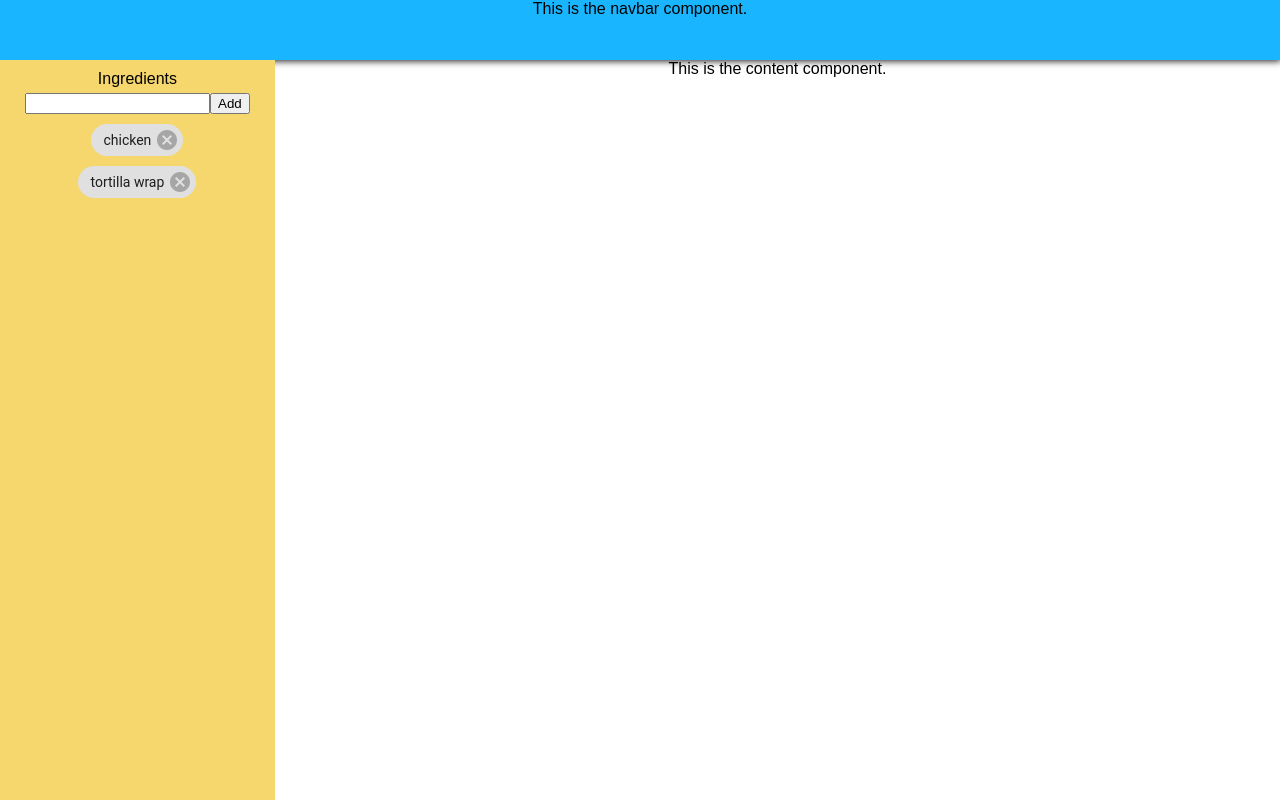
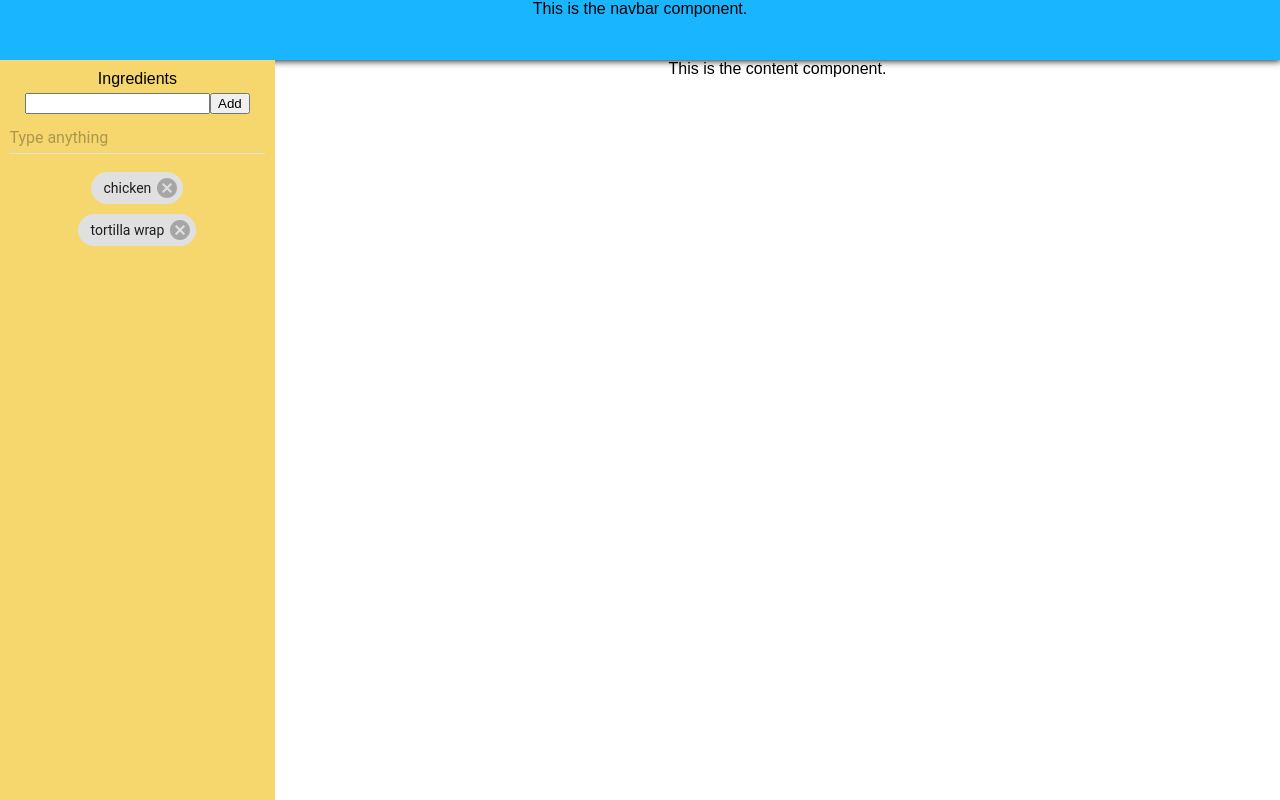
Before and after one commit to MickyDore/RecipeFinder, a React (Create React App) app: page / in a window 1280 px wide. Built offline with nearby package versions, Linux system fonts and the light colour scheme.

Commit message:
added autocomplete feature

```diff
--- a/src/App.js
+++ b/src/App.js
@@ -1,14 +1,20 @@
 import React, { Component } from 'react';
 import './App.css';
 import MuiThemeProvider from 'material-ui/styles/MuiThemeProvider';
+
+//had to import these theme
+import getMuiTheme from 'material-ui/styles/getMuiTheme';
 import Root from './Components/Containers/Root';
+const muiTheme = getMuiTheme({});
+
 
 class App extends Component {
   render() {
     return (
       <div className="App">
-        <MuiThemeProvider>
+        <MuiThemeProvider muiTheme={muiTheme}> {/*theme inserted here*/}
           <Root />
+
         </MuiThemeProvider>
       </div>
     );
--- a/src/Components/Sidebar.js
+++ b/src/Components/Sidebar.js
@@ -1,6 +1,7 @@
 import React, { Component } from 'react';
 import './Styles/Layout.css';
 import Chip from 'material-ui/Chip';
+import AutoComplete from 'material-ui/AutoComplete';
 
 class Sidebar extends Component {
 
@@ -9,7 +10,8 @@ class Sidebar extends Component {
 
     this.state = {
       ingredients: ["chicken", "tortilla wrap"], //array of ingredients
-      ingredientToAdd: "" //ingredient to be added to the list
+      ingredientToAdd: "", //ingredient to be added to the list
+      allIngredients: ["Chicken", "Egg", "Noodles", "Ginger"]
     }
   }
 
@@ -39,15 +41,41 @@ class Sidebar extends Component {
     })
   }
 
+  handleUpdateInput = (value) => {
+    this.setState({
+    dataSource: [
+      value,
+      value + value,
+      value + value + value,
+    ]
+  })}
+
   render() {
     return (
       <div className="sidebarContainer">
         <div className="sidebarTitle">Ingredients</div>
         <div className="sidebarInputSection">
+
+
           <form onSubmit={this.handleAddIngredient}>
-            <input className="sidebarIngredientInput" value={this.state.ingredientToAdd} onChange={this.handleIngredientToAddChange}></input>
+          <input
+            className="sidebarIngredientInput"
+            value={this.state.ingredientToAdd}
+            onChange={this.handleIngredientToAddChange}>
+          </input>
+
+
+
           <button type="submit">Add</button>
           </form>
+
+          <AutoComplete
+            hintText="Type anything"
+            dataSource={this.state.allIngredients}
+            onUpdateInput={this.handleUpdateInput}
+          />
+
+
         </div>
 
         {this.state.ingredients.length > 0 ?
```
